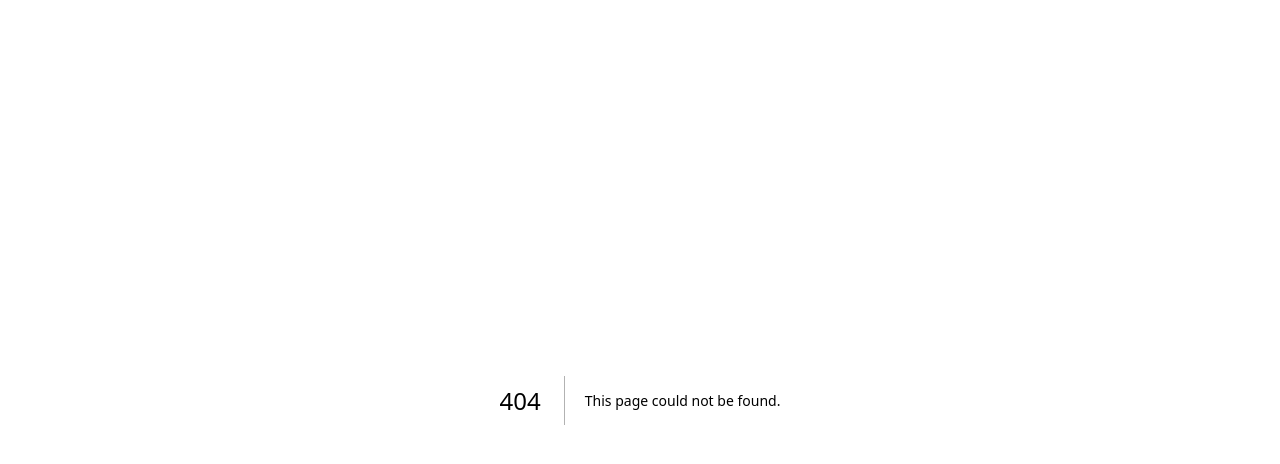
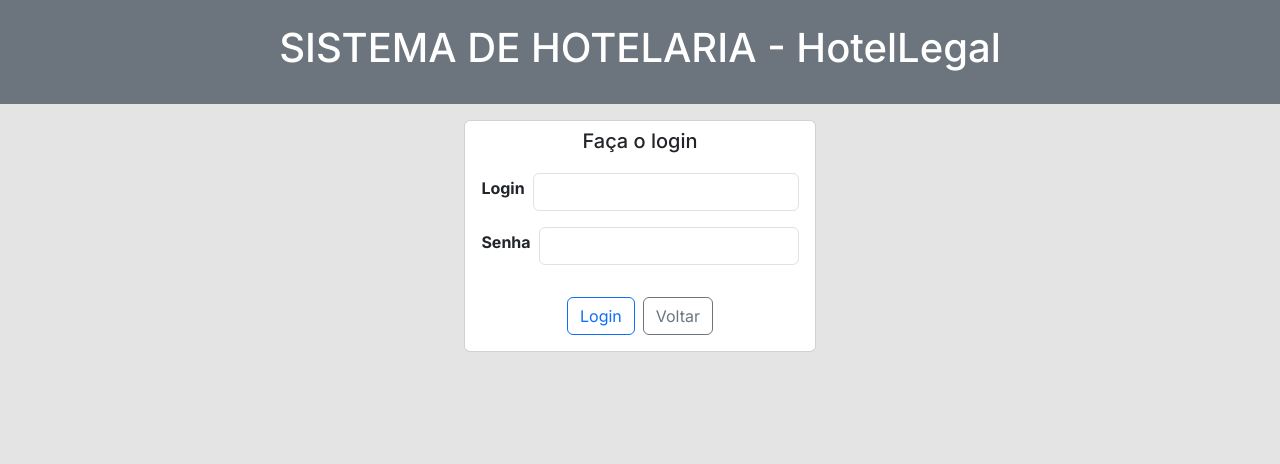
Before and after one commit to jefoliveira22/hotellegal_next, a Next.js app: page /login in a window 1280 px wide. Before the commit this address had no page. Shown: the top 464 px of the page. Built offline with nearby package versions, Linux system fonts and the light colour scheme.

Commit message:
tela de login

```diff
--- /dev/null
+++ b/app/componentes/formularios/Login.js
@@ -0,0 +1,33 @@
+import { Container, Button, Card, Form } from "react-bootstrap";
+
+export default function FormLogin() {
+    return (
+        <Container className='mb-3 mt-3 d-flex justify-content-center align-itens-center'>
+            <Card className="text-center">
+                <Card.Title className="mt-2 mb-1">Faça o login</Card.Title>
+                <Card.Body>
+                    <Form.Group className="mb-3 d-flex align-items-center">
+                        <Form.Label className="me-2"><b>Login</b></Form.Label>
+                            <Form.Control
+                                type="text"
+                                id="Logincpf"
+                                name="Logincpf"
+                                required
+                            />
+                    </Form.Group>
+                    <Form.Group className="mb-3 d-flex align-items-center">
+                        <Form.Label className="me-2"><b>Senha</b></Form.Label>
+                            <Form.Control
+                                type="password"
+                                id="senha"
+                                name="senha"
+                                required
+                            />
+                    </Form.Group>
+                        <Button type="submit" className='mt-3 me-2' variant='outline-primary'>Login</Button>
+                        <Button variant="outline-secondary" className='mt-3'>Voltar</Button>
+                </Card.Body>
+            </Card>
+        </Container>
+    )
+}
--- /dev/null
+++ b/app/login/page.js
@@ -0,0 +1,12 @@
+"use client"
+import Cabecalho from "../componentes/templates/Cabecalho.js";
+import FormLogin from "../componentes/formularios/Login.js";
+
+export default function TelaLogin() {
+    return (
+        <div>
+            <Cabecalho />
+            <FormLogin />
+        </div>
+    );
+}
```
